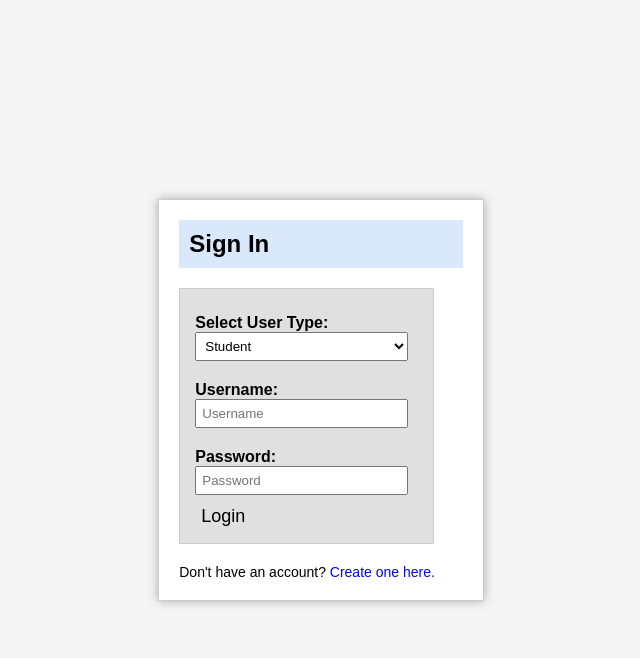
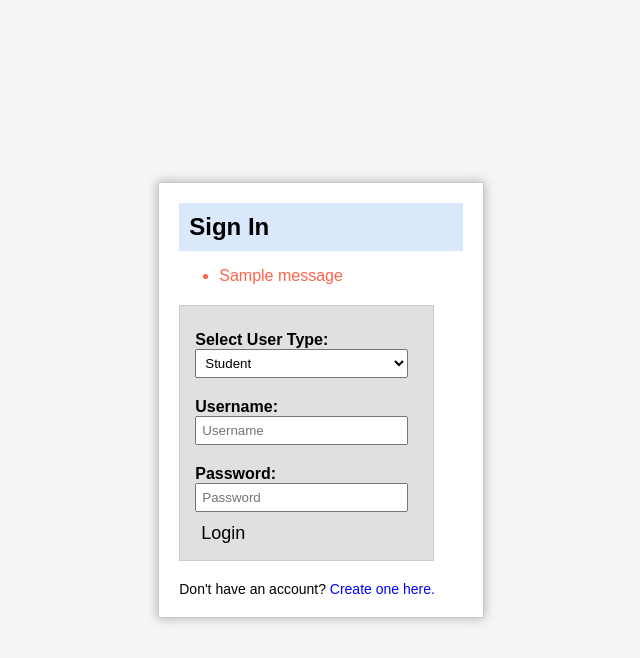
Before and after one commit to Jinook-Kim/itc350, a Flask app: page /login in a window 1280 px wide. Shown: the top 658 px of the page, without its empty margins (319-959 px from the left). Run offline with Flask 3, Linux system fonts and the light colour scheme; one stand-in notice (Sample message) is shown.

Commit message:
Update login.html

```diff
--- a/templates/login.html
+++ b/templates/login.html
@@ -8,6 +8,17 @@
 <body>
     <div class="container">
         <div class="header">Sign In</div>
+
+        {% with messages = get_flashed_messages(with_categories=true) %}
+            {% if messages %}
+                <ul class="flashes">
+                {% for category, message in messages %}
+                    <li style="color:Tomato;" class="{{ category }}">{{ message }}</li>
+                {% endfor %}
+                </ul>
+            {% endif %}
+        {% endwith %}
+
         <div class="form-box">
             <form method="post">
                 <div class="form-section">
```
